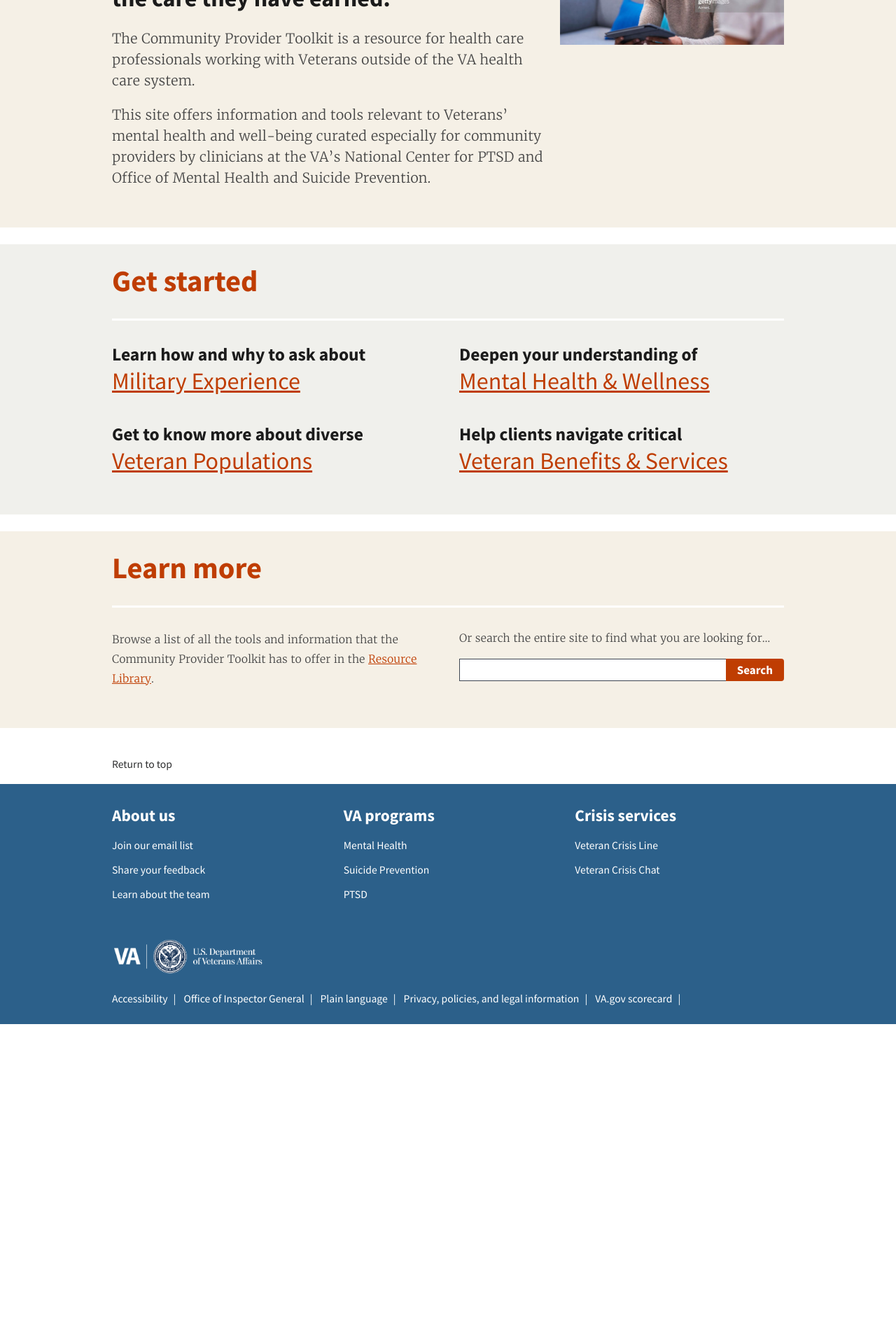
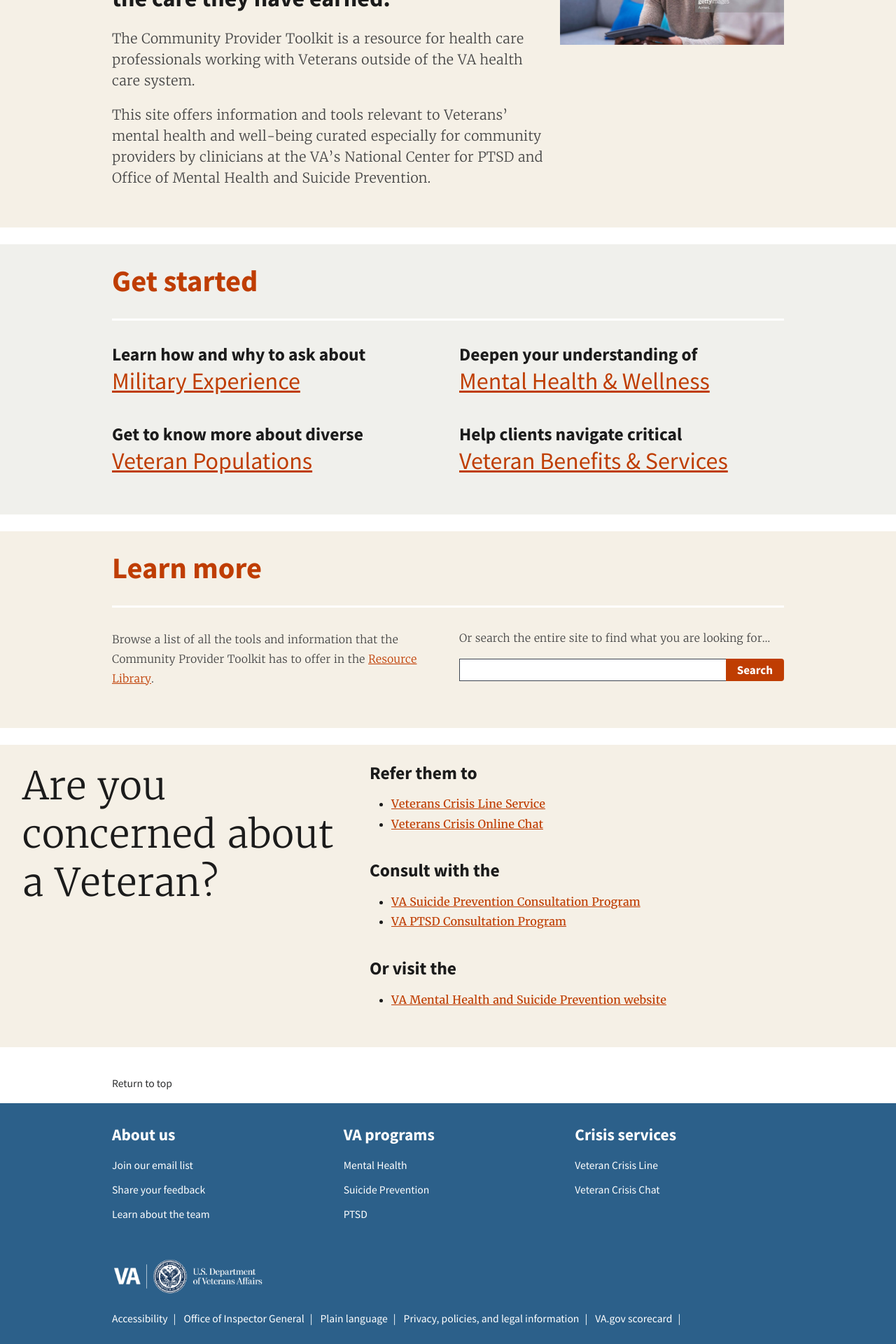
Before and after one commit to labopm/VACPT, a Jekyll site: the page built from pages/home.html, in a window 1280 px wide. Shown: the part 1003-2923 px from the top of the page at 70% size. Built offline with Jekyll 4.4.1, drawn with Linux system fonts in a browser that asks for light colours; before the commit the page ends 2466 px from its top, so only the background shows below that.

Commit message:
Adds the are you concerned section to home. [Amends #1]

```diff
--- a/_scss/_uswds-theme-custom-styles.scss
+++ b/_scss/_uswds-theme-custom-styles.scss
@@ -241,6 +241,12 @@ h6 {
   &__body &__intro {
     @include u-font('serif', 'sm');
     line-height: lh('body', 6);
+  }
+
+  &__body &__intro-large {
+    font-weight: 300;
+    @include u-font('serif', '3xl');
+    line-height: lh('heading', 3);
   }
 
   &__body &__intro-accordion {
--- a/pages/home.html
+++ b/pages/home.html
@@ -104,3 +104,31 @@ permalink: /
     </div>
   </div>
 </section>
+
+<section class="cpt-section cpt-section--wide">
+  <div class="grid-container cpt-section__body">
+    <div class="grid-row grid-gap">
+      <div class="tablet:grid-col-6 desktop:grid-col-6 cpt-section__text cpt-section__resource-lib-text">
+        <h2 class="cpt-section__intro-large">
+          Are you concerned about a Veteran?
+        </h2>
+      </div>
+      <div class="tablet:grid-col-6 desktop:grid-col-6 cpt-section__text">
+        <h3>Refer them to</h3>
+        <ul class="usa-list">
+          <li><a href="#" class="cpt-section__link">Veterans Crisis Line Service</a></li>
+          <li><a href="#" class="cpt-section__link">Veterans Crisis Online Chat</a></li>
+        </ul>
+        <h3>Consult with the</h3>
+        <ul class="usa-list">
+          <li><a href="#" class="cpt-section__link">VA Suicide Prevention Consultation Program</a></li>
+          <li><a href="#" class="cpt-section__link">VA PTSD Consultation Program</a></li>
+        </ul>
+        <h3>Or visit the</h3>
+        <ul class="usa-list">
+          <li><a href="#" class="cpt-section__link">VA Mental Health and Suicide Prevention website</a></li>
+        </ul>
+      </div>
+    </div>
+  </div>
+</section>
```
Also changed, not shown: assets/stylesheets/styles.css, 1 other file.
